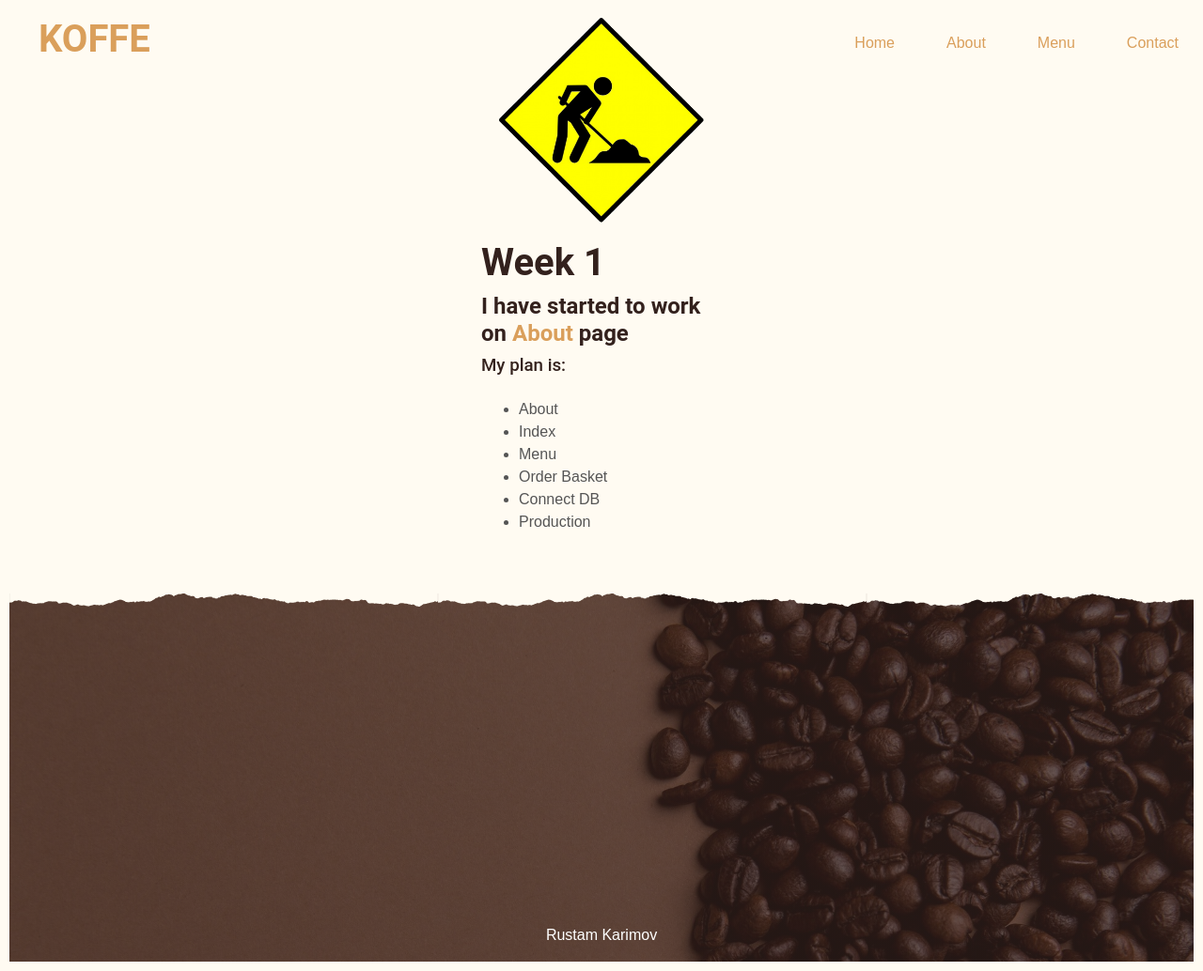
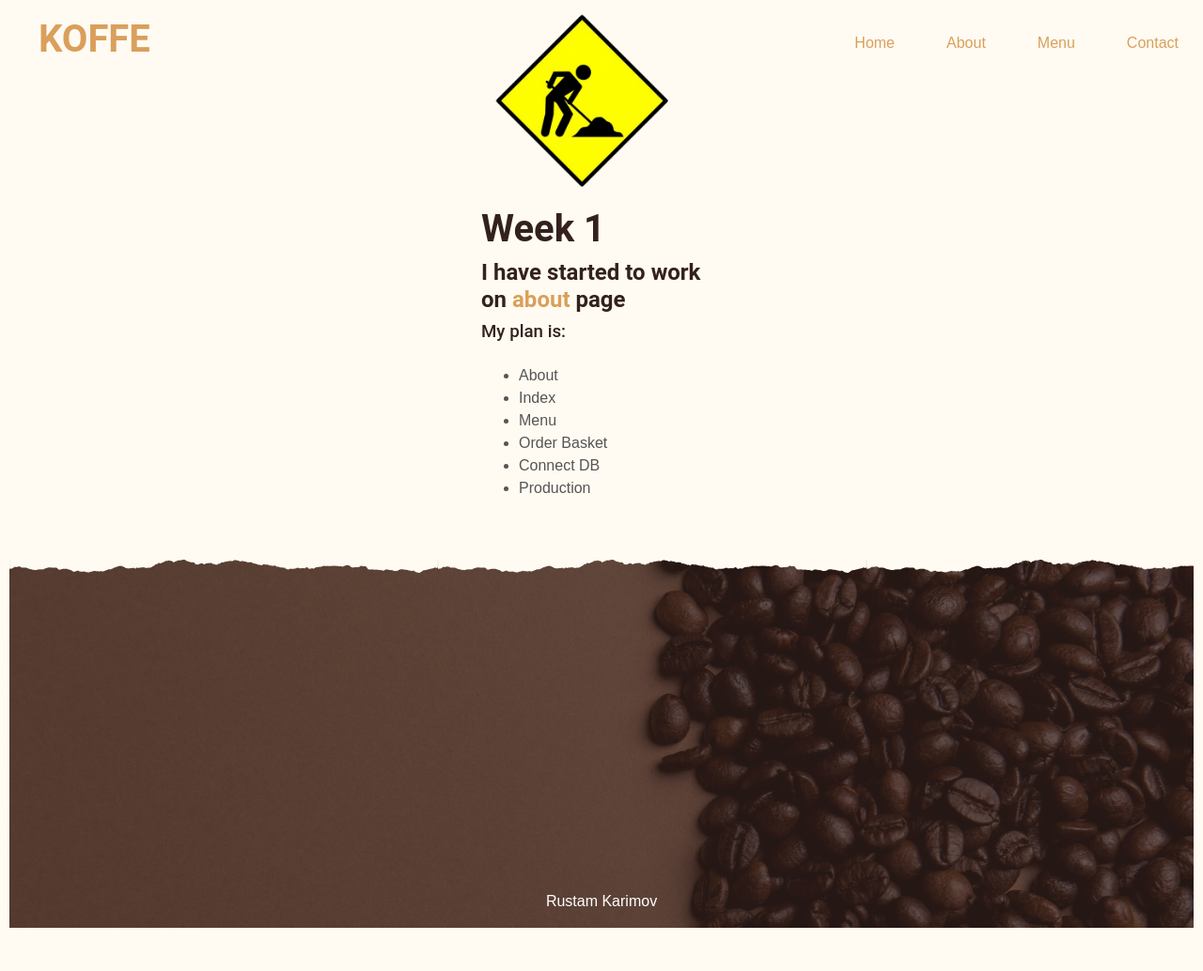
Before and after one commit to rustamPy/e-commerce-flask, a Flask app: page / in a window 1280 px wide. Shown: the whole page at 94% size. After the commit the page ends 988 px from the top, so only its background shows below. Run offline with Flask 2, Linux system fonts and the light colour scheme.

Commit message:
Replaced img with css, added constructor class in css

```diff
--- a/static/css/styles.css
+++ b/static/css/styles.css
@@ -217,3 +217,15 @@
     right: 0;
     text-align: center;
 }
+
+.construction {
+    background: url(../img/uc.png);
+    background-size: 215px;
+    background-repeat: no-repeat;
+    display: flex;
+    flex-direction: column;
+    margin-left: auto;
+    margin-right: auto;
+    width: 20%;
+    padding-top: 220px;
+}
--- a/templates/index.html
+++ b/templates/index.html
@@ -18,14 +18,10 @@
             </div>
         </nav>
     </div>
-<div style="display: flex;
-flex-direction: column;
-    margin-left: auto;
-    margin-right: auto;
-    width: 20%;" alt="Under Construction">
-    <img src="static/img/uc.png">
+<div class="construction">
+
     <h1> Week 1 </h1>
-    <h2> I have started to work on <a href="/about"> About </a> page</h2>
+    <h2> I have started to work on <a href="/about"> about </a> page</h2>
     <h3> My plan is:</h3>
     <ul>
         <li>About</li>
```
